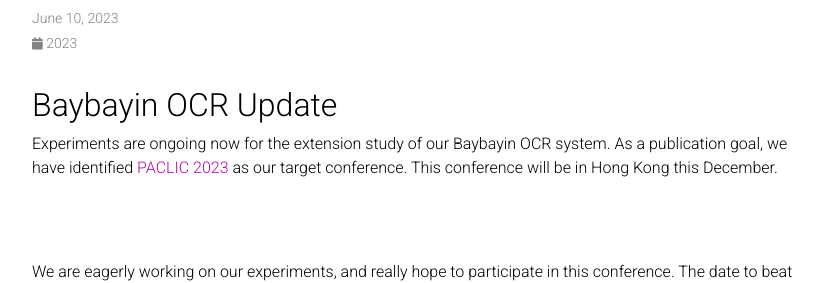
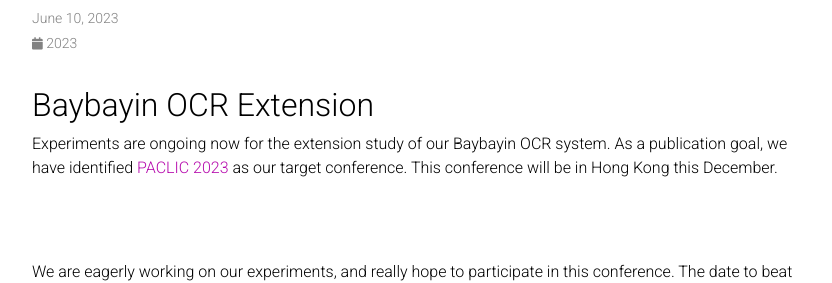
Before and after one commit to AdrielAmoguis/AdrielAmoguis.github.io, a Jekyll site: the page built from _news/aiming_paclic.md, in a window 1280 px wide and 1077 px high. Shown: the part 153-436 px from the top of the window, without its empty margins (223-1055 px from the left). Built offline with Jekyll 4.4.1, drawn with Linux system fonts in a browser that asks for light colours; comment, search, counter and statistics services are not loaded; a style sheet for code colours, icons or effects is not loaded.

Commit message:
Update aiming_paclic.md

```diff
--- a/_news/aiming_paclic.md
+++ b/_news/aiming_paclic.md
@@ -5,7 +5,7 @@ inline: true
 related_posts: false
 ---
 
-## Baybayin OCR Update
+## Baybayin OCR Extension
 
 Experiments are ongoing now for the extension study of our Baybayin OCR system. As a publication goal, we have identified [PACLIC 2023](https://paclic2023.github.io/) as our target conference. This conference will be in Hong Kong this December.
 
```
